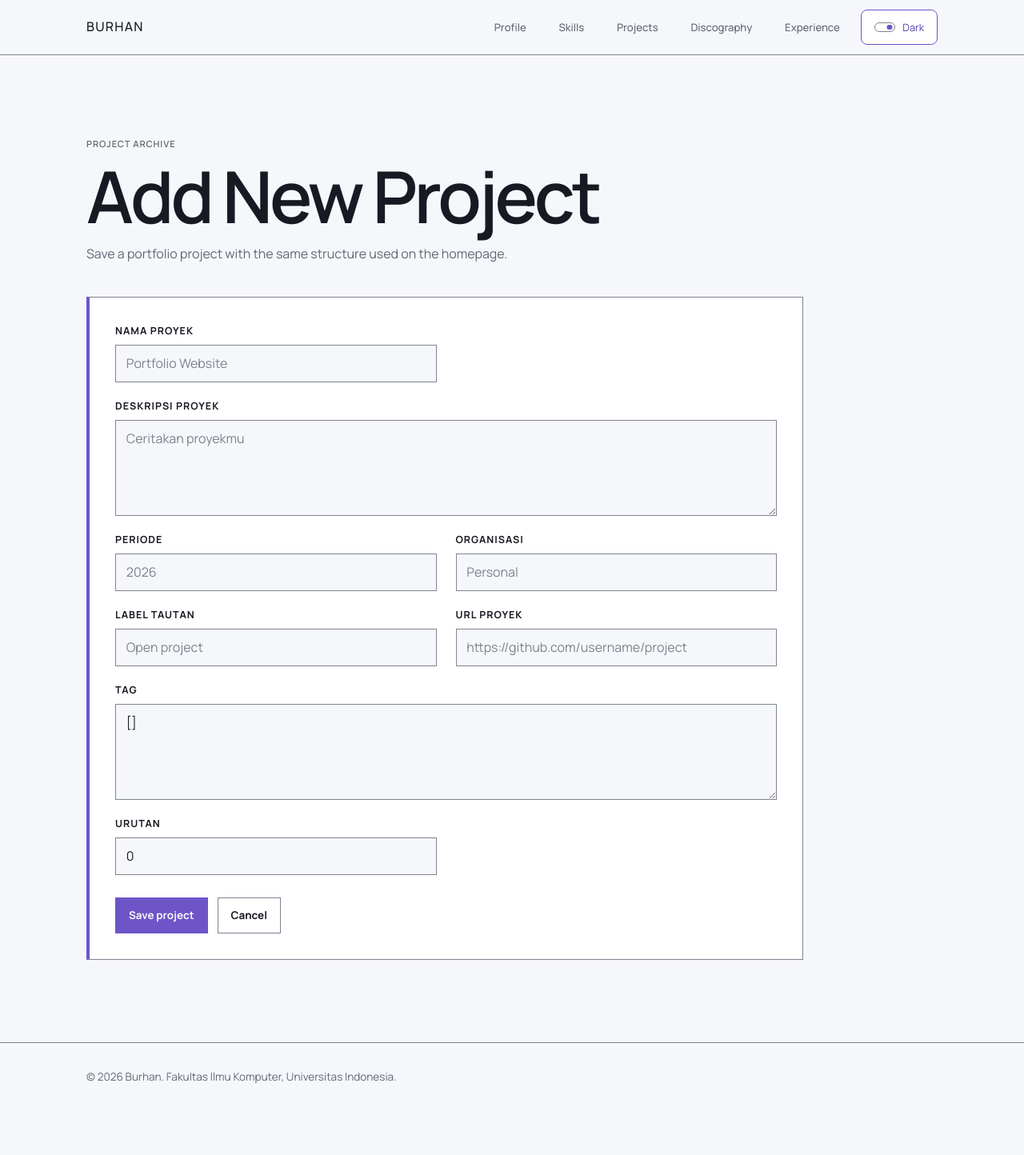
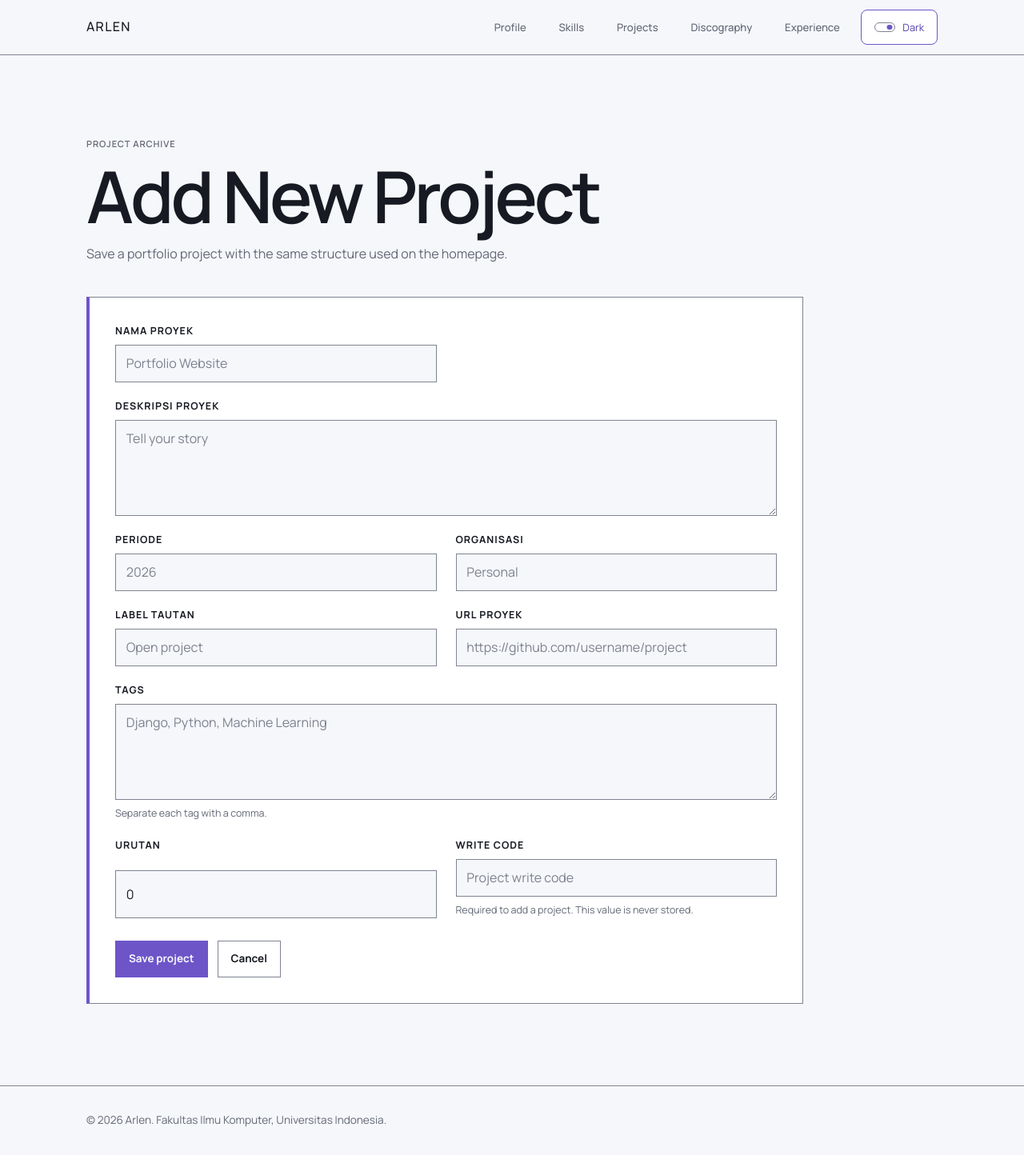
Before and after one commit to arthein53/myportfolio, a Django app: page /projects/add/ in a window 1280 px wide. Shown: the whole page at 80% size. Before the commit the page ends 1355 px from the top, so only its background shows below. Run offline with Django 5.2, Linux system fonts and the light colour scheme.

Commit message:
feat: tutorial 2

```diff
--- a/main/forms.py
+++ b/main/forms.py
@@ -1,38 +1,41 @@
-from django.forms import ModelForm, NumberInput, TextInput, Textarea, URLInput
+from django import forms
+from django.forms import ModelForm, NumberInput, PasswordInput, TextInput, Textarea, URLInput
 
 from main.models import Project
 
 
 class ProjectForm(ModelForm):
+    tags = forms.CharField(
+        label="Tags",
+        required=False,
+        widget=Textarea(attrs={"placeholder": "Django, Python, Machine Learning", "rows": 2}),
+        help_text="Separate each tag with a comma.",
+    )
+    write_secret = forms.CharField(
+        label="Write code",
+        required=False,
+        widget=PasswordInput(attrs={"autocomplete": "off", "placeholder": "Project write code"}),
+        help_text="Required to add a project. This value is never stored.",
+    )
+
     class Meta:
         model = Project
-        fields = [
-            "title",
-            "description",
-            "period",
-            "organization",
-            "link_label",
-            "link_url",
-            "tags",
-            "order",
-        ]
-        labels = {
-            "title": "Nama Proyek",
-            "description": "Deskripsi Proyek",
-            "period": "Periode",
-            "organization": "Organisasi",
-            "link_label": "Label Tautan",
-            "link_url": "URL Proyek",
-            "tags": "Tag",
-            "order": "Urutan",
-        }
+        fields = ["title", "description", "period", "organization", "link_label", "link_url", "tags", "order"]
+        labels = {"title": "Nama Proyek", "description": "Deskripsi Proyek", "period": "Periode", "organization": "Organisasi", "link_label": "Label Tautan", "link_url": "URL Proyek", "order": "Urutan"}
         widgets = {
             "title": TextInput(attrs={"placeholder": "Portfolio Website", "maxlength": 255}),
-            "description": Textarea(attrs={"placeholder": "Ceritakan proyekmu", "rows": 3}),
+            "description": Textarea(attrs={"placeholder": "Tell your story", "rows": 3}),
             "period": TextInput(attrs={"placeholder": "2026"}),
             "organization": TextInput(attrs={"placeholder": "Personal"}),
             "link_label": TextInput(attrs={"placeholder": "Open project"}),
             "link_url": URLInput(attrs={"placeholder": "https://github.com/username/project"}),
-            "tags": Textarea(attrs={"placeholder": '["Django", "Python"]', "rows": 2}),
             "order": NumberInput(attrs={"min": 0}),
         }
+
+    def __init__(self, *args, **kwargs):
+        super().__init__(*args, **kwargs)
+        if self.instance.pk and self.instance.tags:
+            self.initial["tags"] = ", ".join(self.instance.tags)
+
+    def clean_tags(self):
+        return [tag.strip() for tag in self.cleaned_data["tags"].split(",") if tag.strip()]
--- a/main/urls.py
+++ b/main/urls.py
@@ -1,11 +1,22 @@
 from django.urls import path
 
-from main.views import show_main, show_experience, create_project
+from main.views import (
+    create_project,
+    delete_project,
+    get_projects_json,
+    show_experience,
+    show_main,
+    show_projects,
+)
 
 app_name = "main"
 
 urlpatterns = [
     path("", show_main, name="show_main"),
     path("experience/", show_experience, name="show_experience"),
+    path("projects/", show_projects, name="show_projects"),
     path("projects/add/", create_project, name="create_project"),
+    path("projects/<int:project_id>/delete/", delete_project, name="delete_project"),
+    path("api/projects", get_projects_json, name="get_projects_json"),
+    path("api/projects/", get_projects_json),
 ]
--- a/main/views.py
+++ b/main/views.py
@@ -1,44 +1,63 @@
+import secrets
+
+from django.conf import settings
 from django.contrib import messages
 from django.core import serializers
 from django.http import HttpResponse
 from django.shortcuts import get_object_or_404, redirect, render
+
 from .forms import ProjectForm
+from .models import DiscographyEntry, Experience, Project
 
-from main.models import DiscographyEntry, Experience, Project
+PROFILE_CONTEXT = {"name": "Arlen", "npm": "2506613514", "study_program": "S1 Ilmu Komputer", "bio": "I work across data, AI/ML, and music-making, interested in how technical systems and creative practice can make each other more meaningful."}
 
 
 def show_main(request):
-    context = {
-        "name": "Arlen",
-        "npm": "2506613514",
-        "study_program": "S1 Ilmu Komputer",
-        "bio": (
-            "I work across data, AI/ML, and music-making, interested in how technical systems and creative practice can make each other more meaningful."
-        ),
-        "projects": Project.objects.all(),
-        "discography_entries": DiscographyEntry.objects.all(),
-    }
-    return render(request, "index.html", context)
+    return render(request, "index.html", {**PROFILE_CONTEXT, "projects": Project.objects.all(), "discography_entries": DiscographyEntry.objects.all()})
 
 
 def show_experience(request):
-    context = {
-        "name": "Arlen",
-        "experience_list": Experience.objects.all(),
-    }
-    return render(request, "experience.html", context)
+    return render(request, "experience.html", {"name": "Arlen", "experience_list": Experience.objects.all()})
+
+
+def has_valid_write_secret(request, submitted_secret):
+    configured_secret = settings.PROJECT_WRITE_SECRET
+    header_secret = request.headers.get("X-Project-Secret", "")
+    return bool(configured_secret) and any(
+        secrets.compare_digest(candidate, configured_secret)
+        for candidate in (submitted_secret or "", header_secret)
+    )
 
 
 def create_project(request):
     form = ProjectForm(request.POST or None)
+    if request.method == "POST" and form.is_valid():
+        if not has_valid_write_secret(request, form.cleaned_data["write_secret"]):
+            form.add_error("write_secret", "Invalid write code.")
+        else:
+            form.save()
+            messages.success(request, "Project added successfully.")
+            return redirect("main:show_projects")
+    return render(request, "projects_form.html", {"name": "Arlen", "form": form})
 
-    if request.method == "POST" and form.is_valid():
-        form.save()
-        messages.success(request, "Proyek baru berhasil ditambahkan!")
-        return redirect("main:show_main")
 
-    context = {
-        "name": "Burhan",
-        "form": form,
-    }
-    return render(request, "projects_form.html", context)
+def get_projects_json(request):
+    title_query = request.GET.get("title", "").strip()
+    projects = Project.objects.all()
+    if title_query:
+        projects = projects.filter(title__icontains=title_query)
+    return HttpResponse(serializers.serialize("json", projects), content_type="application/json")
+
+
+def show_projects(request):
+    json_response = get_projects_json(request)
+    projects = [item.object for item in serializers.deserialize("json", json_response.content.decode("utf-8"))]
+    return render(request, "project.html", {"name": "Arlen", "project_list": projects, "title_query": request.GET.get("title", "").strip()})
+
+
+def delete_project(request, project_id):
+    project = get_object_or_404(Project, pk=project_id)
+    if request.method == "POST":
+        project.delete()
+        messages.success(request, "Project deleted successfully.")
+    return redirect("main:show_projects")
--- a/portfolio/settings.py
+++ b/portfolio/settings.py
@@ -21,6 +21,7 @@ load_dotenv()
 ALLOWED_HOSTS = ['localhost', '127.0.0.1', 'rafael-arlen-myportfolio.pws.cs.ui.ac.id']
 
 PRODUCTION = os.getenv('PRODUCTION', 'False').lower() == 'true'
+PROJECT_WRITE_SECRET = os.getenv('PROJECT_WRITE_SECRET', '')
 
 # Build paths inside the project like this: BASE_DIR / 'subdir'.
 BASE_DIR = Path(__file__).resolve().parent.parent
--- a/static/css/style.css
+++ b/static/css/style.css
@@ -1368,3 +1368,24 @@ button:focus-visible {
         flex: 1 1 10rem;
     }
 }
+
+/* Tutorial 3 project management */
+.projects-page { min-height: calc(100vh - 7rem); padding-block: clamp(3rem, 8vw, 6.5rem); }
+.projects-page-header { display:flex; align-items:end; justify-content:space-between; gap:1rem; margin-bottom:1.5rem; }
+.projects-page-header h1 { margin-top:.3rem; font-size:clamp(2.6rem, 7vw, 5.75rem); line-height:.98; }
+.project-search { display:flex; gap:.75rem; max-width:42rem; margin-bottom:1.5rem; }
+.project-search input { flex:1; min-width:0; min-height:2.85rem; padding:.7rem .8rem; border:1px solid var(--line); color:var(--ink); background:var(--surface); font:inherit; }
+.project-search input:focus { outline:none; border-color:var(--accent); box-shadow:3px 3px 0 var(--accent); }
+.projects-page-list { margin-top:1rem; }
+.project-meta .button { margin-top:1rem; }
+.button-danger { border-color:#d9535f !important; color:#fff !important; background:#b33d4a !important; }
+.project-message { margin-bottom:1rem; padding:.75rem 1rem; border-left:3px solid var(--accent); background:var(--surface); }
+.project-delete-modal { width:min(100% - 2rem, 30rem); border:1px solid var(--line); padding:0; color:var(--ink); background:var(--surface); }
+.project-delete-modal::backdrop { background:rgba(0,0,0,.62); }
+.project-delete-modal__content { padding:1.5rem; }
+.project-delete-modal__content h2 { margin:.45rem 0; }
+.project-delete-modal__actions { display:flex; justify-content:flex-end; align-items:center; flex-wrap:wrap; gap:.75rem; margin-top:1.5rem; }
+.project-delete-modal__actions form { margin:0; }
+@media (max-width:600px) { .projects-page-header, .project-search { align-items:stretch; flex-direction:column; } .project-search .button, .project-add-button { justify-content:center; } }
+
+.form-help { margin:0; color:var(--text-muted); font-size:.78rem; }
--- a/templates/projects_form.html
+++ b/templates/projects_form.html
@@ -17,14 +17,13 @@
                         <div class="form-group">
                             <label for="{{ field.id_for_label }}">{{ field.label }}</label>
                             {{ field }}
-                            {% for error in field.errors %}
-                                <p class="form-error">{{ error }}</p>
-                            {% endfor %}
+                            {% if field.help_text %}<p class="form-help">{{ field.help_text }}</p>{% endif %}
+                            {% for error in field.errors %}<p class="form-error">{{ error }}</p>{% endfor %}
                         </div>
                     {% endfor %}
                     <div class="project-form-actions">
                         <button type="submit" class="button">Save project</button>
-                        <a href="{% url 'main:show_main' %}#projects" class="button button-secondary">Cancel</a>
+                        <a href="{% url 'main:show_projects' %}" class="button button-secondary">Cancel</a>
                     </div>
                 </form>
             </div>
```
Also changed, not shown: main/tests.py (+46 -1 lines), templates/components/project_delete_modal.html (added, +12 -0 lines), templates/project.html (added, +43 -0 lines).
